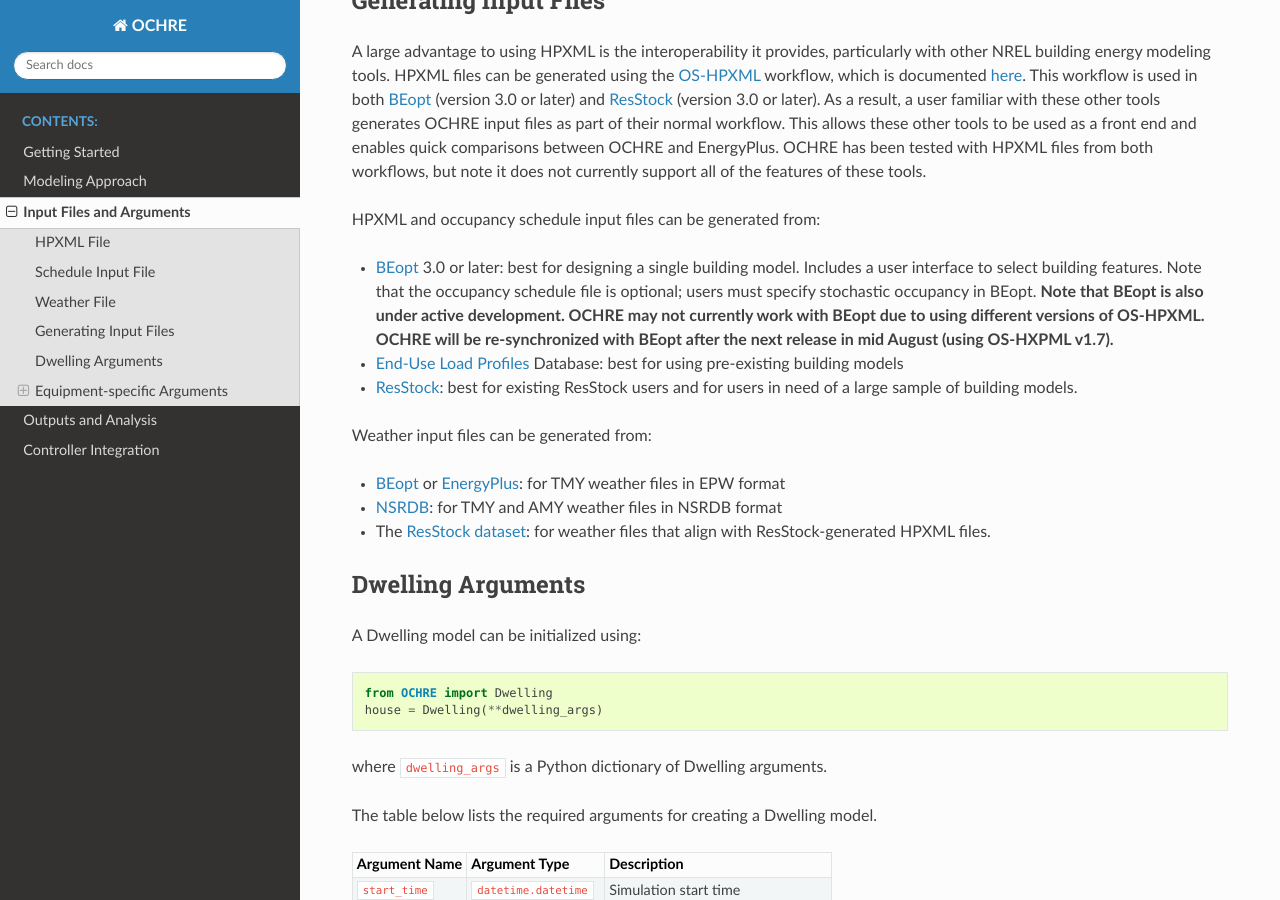
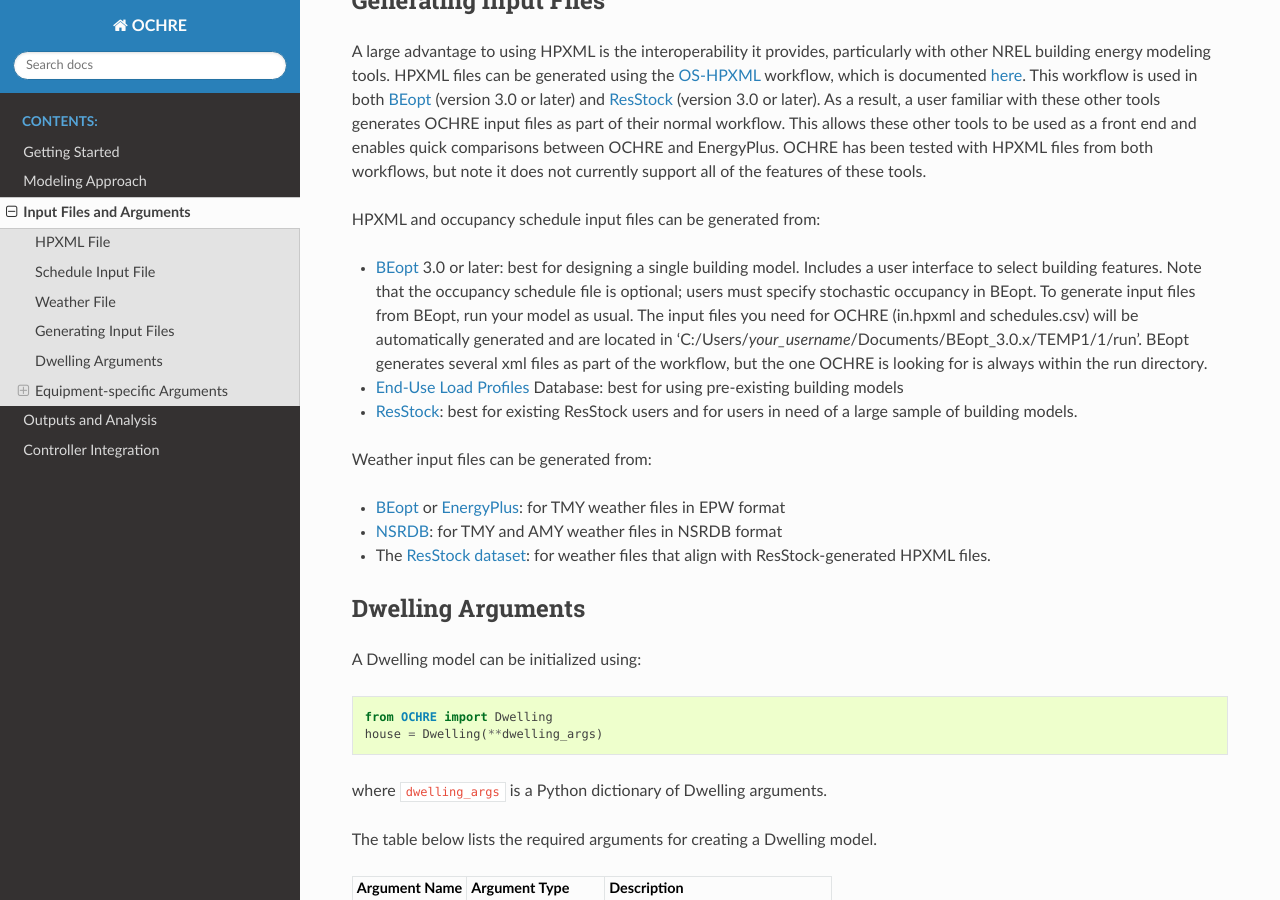
Before and after one commit to NREL/OCHRE, a Sphinx documentation site: the page built from docs/source/InputsAndArguments.rst, in a window 1280 px wide and 900 px high, scrolled down 1112 px. Built offline with Sphinx 7.4.7 and the Read the Docs theme 2.0.0, drawn with Linux system fonts in a browser that asks for light colours.

Commit message:
Update documentation

```diff
--- a/docs/source/InputsAndArguments.rst
+++ b/docs/source/InputsAndArguments.rst
@@ -92,11 +92,12 @@
 -  `BEopt <https://www.nrel.gov/buildings/beopt.html>`__ 3.0 or later:
    best for designing a single building model. Includes a user interface
    to select building features. Note that the occupancy schedule file is
-   optional; users must specify stochastic occupancy in BEopt. **Note
-   that BEopt is also under active development. OCHRE may not currently
-   work with BEopt due to using different versions of OS-HPXML. OCHRE
-   will be re-synchronized with BEopt after the next release in mid
-   August (using OS-HXPML v1.7).**
+   optional; users must specify stochastic occupancy in BEopt. To generate
+   input files from BEopt, run your model as usual. The input files you need
+   for OCHRE (in.hpxml and schedules.csv) will be automatically generated
+   and are located in 'C:/Users/*your_username*/Documents/BEopt_3.0.x/TEMP1/1/run'.
+   BEopt generates several xml files as part of the workflow, but the one
+   OCHRE is looking for is always within the run directory.
 
 -  `End-Use Load
    Profiles <https://www.nrel.gov/buildings/end-use-load-profiles.html>`__
```
